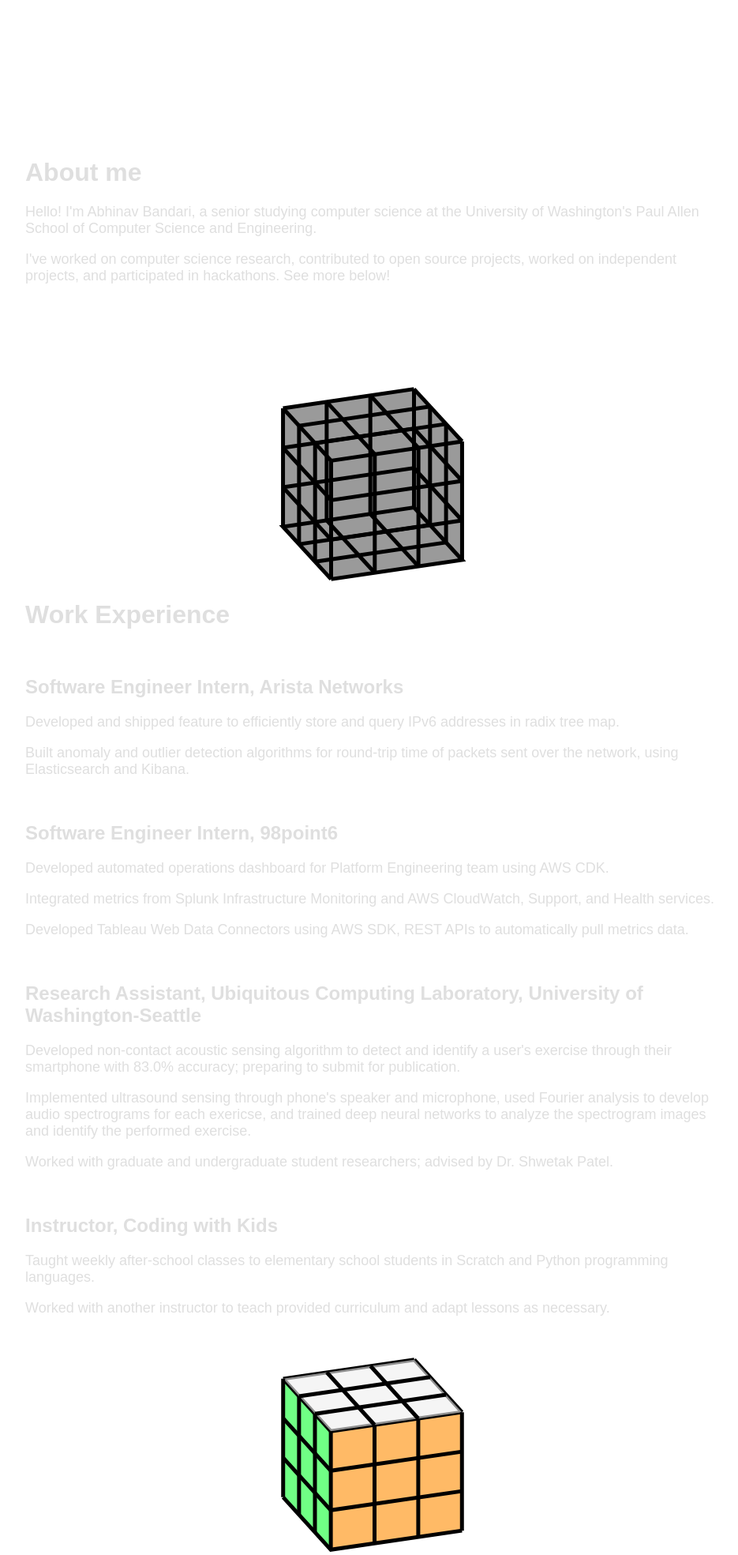
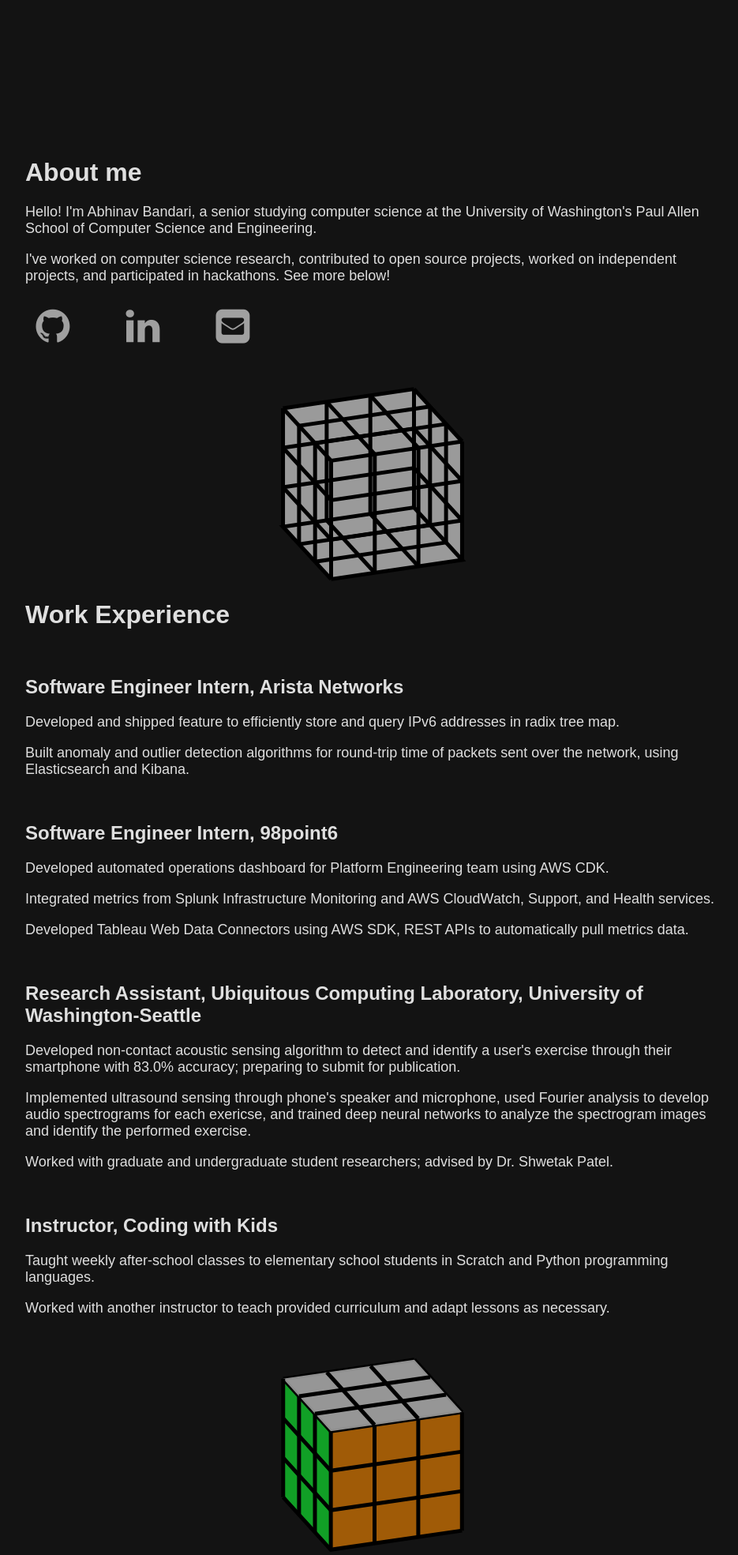
Before and after one commit to abx393/rotating-cube, a PHP site: page / in a window 1280 px wide. Shown: the top 1969 px of the page at 79% size, without its empty margins (168-1103 px from the left). Run offline with PHP 8.4, Linux system fonts and the light colour scheme; some libraries are stand-ins or nearby versions.

Commit message:
restore background color

```diff
--- a/style.css
+++ b/style.css
@@ -1,5 +1,5 @@
 body {
-    background-color: #FFFFFF; /*#131313;*/
+    background-color: #131313;
     margin: 200px 200px 200px 200px;
 }
 
```
